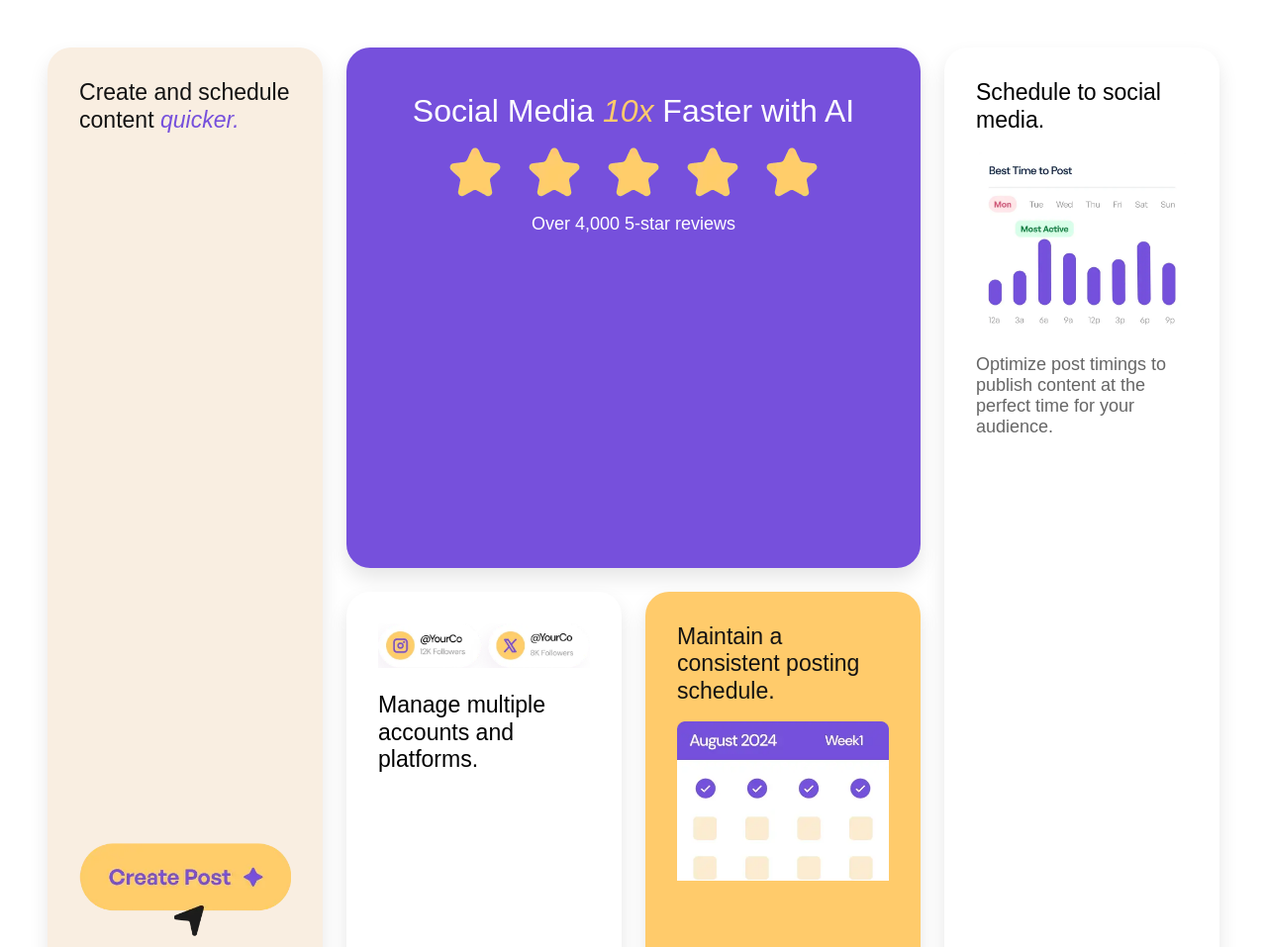
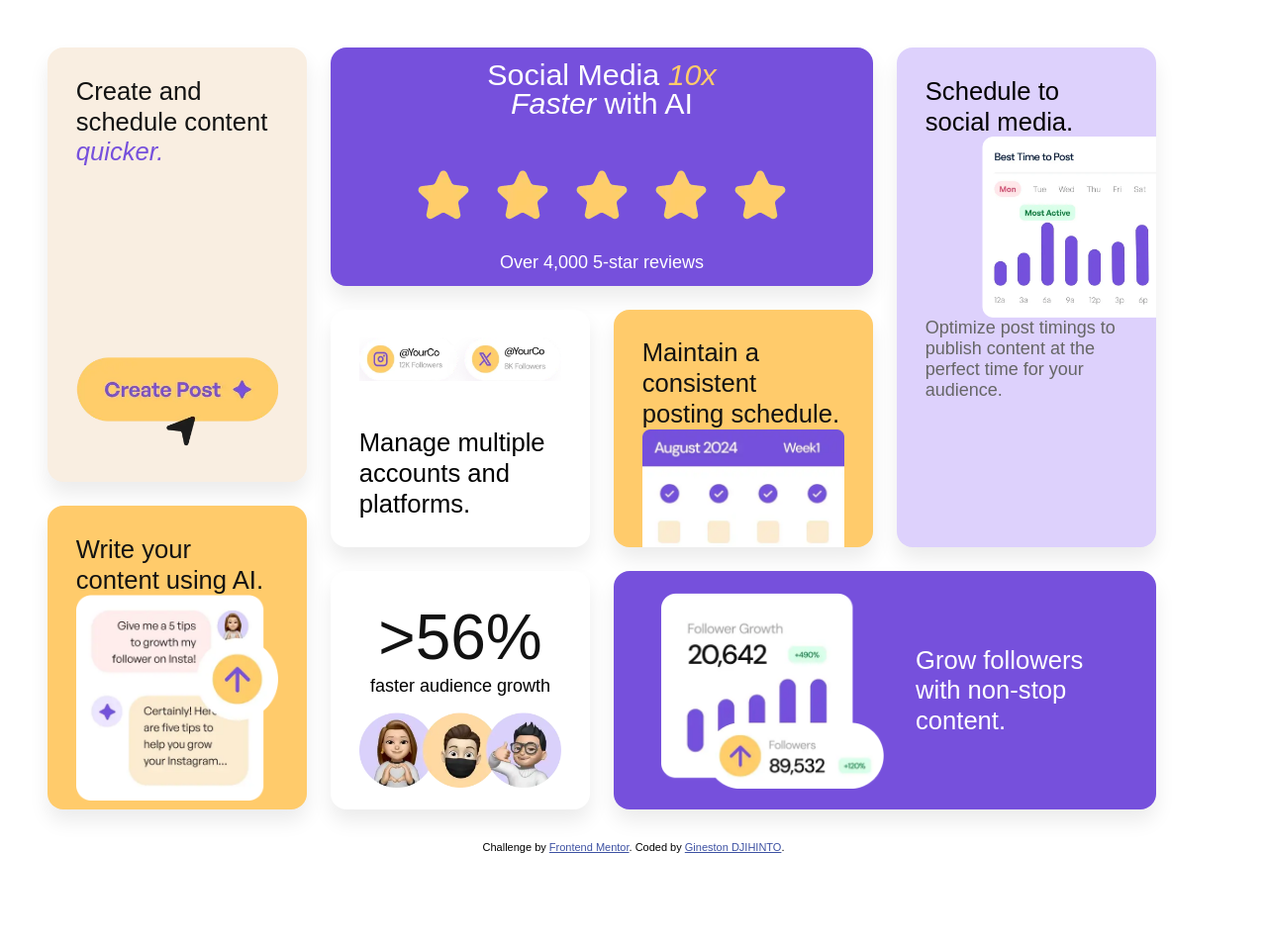
Before and after one commit to Ryuzaki005/bento-grid-main, a plain HTML site: page index.html in a window 1280 px wide. Shown: the top 957 px of the page at 99% size. After the commit the page ends 910 px from the top, so only its background shows below. Drawn offline with Linux system fonts and the light colour scheme.

Commit message:
Update hero section text and enhance CSS for improved layout and responsiveness

```diff
--- a/index.html
+++ b/index.html
@@ -10,7 +10,7 @@
 <body>
   <main class="grid">
     <div class="card hero">
-      <h1>Social Media <span class="highlight">10x</span> Faster with AI</h1>
+      <h1>Social Media <span class="highlight">10x</span> <br> <em>Faster</em> with AI</h1>
       <img src="./assets/images/illustration-five-stars.webp" alt="Five stars" class="stars">
       <p>Over 4,000 5-star reviews</p>
     </div>
--- a/style.css
+++ b/style.css
@@ -5,6 +5,7 @@
   --yellow-500: hsl(39, 100%, 71%);
   --white: hsl(0, 0%, 100%);
   --black: hsl(0, 0%, 7%);
+  --purple-400: #DDD1FC;
 }
 
 * {
@@ -13,28 +14,38 @@
   box-sizing: border-box;
 }
 
+/* ── 1. Body ── */
 body {
   font-family: 'DM Sans', sans-serif;
   font-size: 18px;
   background-color: var(--white);
-  padding: 2rem 1rem;
+
+  min-height: 100vh;
+  display: flex;
+  justify-content: center;
+  align-items: center;
+
+  padding: 3rem;
 }
 
+/* ── 4. Images ── */
 img {
+  display: block;
   max-width: 100%;
   height: auto;
-  display: block;
-  object-fit: contain;
 }
 
+/* ── 5. Clamp ── */
 h1 {
-  font-size: clamp(1.8rem, 2.5vw, 3rem);
-  line-height: 1;
+  /* font-size: clamp(2.6rem, 5vw, 3.8rem); */
+  font-size: clamp(1.9rem, 2vw, 2rem);
+  line-height: .95;
   font-weight: 500;
+  margin-bottom: 1rem;
 }
 
 h2 {
-  font-size: clamp(1.2rem, 1.8vw, 2rem);
+  font-size: clamp(1.5rem, 2vw, 2rem);
   font-weight: 500;
   line-height: 1.2;
 }
@@ -43,28 +54,34 @@
   font-weight: 400;
 }
 
+/* ── 2. Grid (mobile: 1 col) ── */
 .grid {
+  width: min(1120px, 100%);
   display: grid;
   grid-template-columns: 1fr;
   gap: 1.5rem;
-  width: 100%;
-  max-width: 1440px;
 }
 
+/* ── 3. Cards ── */
 .card {
-  border-radius: 1.5rem;
-  padding: 2rem;
+  padding: 1.8rem;
+  border-radius: 1rem;
+
   display: flex;
   flex-direction: column;
-  box-shadow: 0px 10px 20px rgba(0, 0, 0, 0.1);
-  overflow: hidden;
+
+  box-shadow: 0 12px 20px rgb(0 0 0 / .08);
 }
 
+/* ── 6. Hero ── */
 .hero {
   background-color: var(--purple-500);
   color: var(--white);
   text-align: center;
   align-items: center;
+  justify-content: center;
+  gap: 1rem;
+  padding: 3rem;
 }
 
 .hero .highlight {
@@ -76,46 +93,58 @@
   margin: 1rem 0 0.5rem;
 }
 
+/* ── 9. Platforms ── */
 .platforms {
   background-color: var(--white);
+  justify-content: space-between;
 }
 
 .platforms img {
   margin-bottom: 1.5rem;
 }
 
+/* ── 8. Schedule ── */
 .schedule {
   background-color: var(--yellow-500);
   color: var(--black);
+  overflow: hidden;
 }
 
 .schedule img {
-  margin-top: 1rem;
+  margin-top: auto;
+  width: 100%;
 }
 
+/* ── 7. Schedule Post ── */
 .schedule-post {
-  background-color: var(--white);
+  background-color: var(--purple-400);
+  overflow: hidden;
 }
 
 .schedule-post img {
-  margin: 1rem 0;
+  width: 100%;
+  transform: translateX(28%);
 }
 
 .schedule-post p {
   color: hsl(0, 0%, 40%);
 }
 
+/* ── 11. Growth ── */
 .growth {
   background-color: var(--purple-500);
   color: var(--white);
-  text-align: center;
+  flex-direction: row;
   align-items: center;
+  gap: 2rem;
+  text-align: left;
 }
 
+/* ── 10. Audience ── */
 .audience {
   background-color: var(--white);
   text-align: center;
-  align-items: center;
+  justify-content: space-between;
 }
 
 .audience .stat {
@@ -128,9 +157,11 @@
   margin-bottom: 1rem;
 }
 
+/* ── 12. Create ── */
 .create {
   background-color: var(--yellow-100);
   color: var(--black);
+  justify-content: space-between;
 }
 
 .create em {
@@ -144,9 +175,11 @@
   align-self: flex-end;
 }
 
+/* ── 13. AI Content ── */
 .ai-content {
   background-color: var(--yellow-500);
   color: var(--black);
+  justify-content: space-between;
 }
 
 .ai-content img {
@@ -164,26 +197,35 @@
   color: hsl(228, 45%, 44%);
 }
 
+/* ═══════════════════════════════════════
+   DESKTOP
+   ═══════════════════════════════════════ */
 @media (min-width: 768px) {
-  body {
-    padding: 3rem;
+  body{
+    display: block;
   }
 
+  .growth img {
+    width: 225px;
+  }
+  /* ── 2. Grid desktop ── */
   .grid {
     grid-template-columns: repeat(12, 1fr);
     grid-template-rows: repeat(12, 1fr);
     gap: 1.5rem;
+    aspect-ratio: 16 / 11;
   }
 
+  /* ── 14. Positions ── */
   .create {
     grid-column: 1 / 4;
     grid-row: 1 / 8;
   }
 
   .hero {
+
     grid-column: 4 / 10;
     grid-row: 1 / 5;
-    padding: 3rem;
   }
 
   .schedule-post {
```
